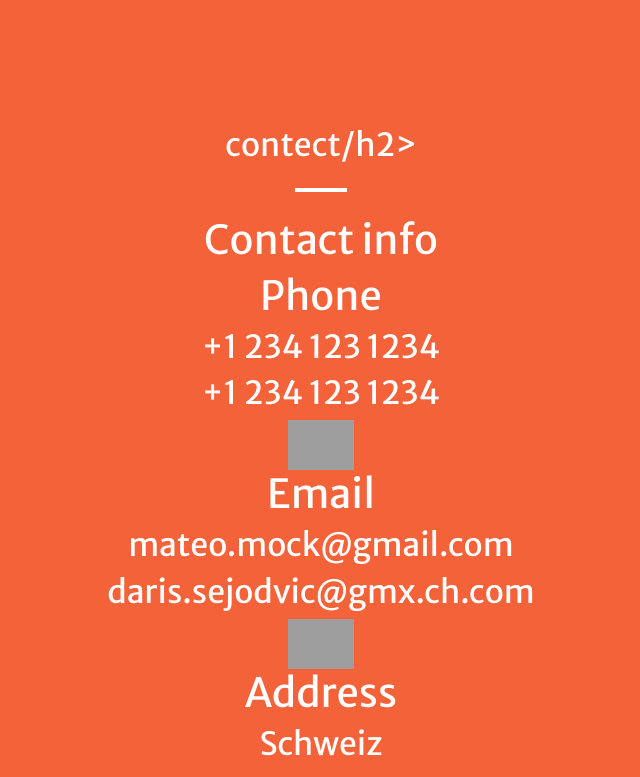
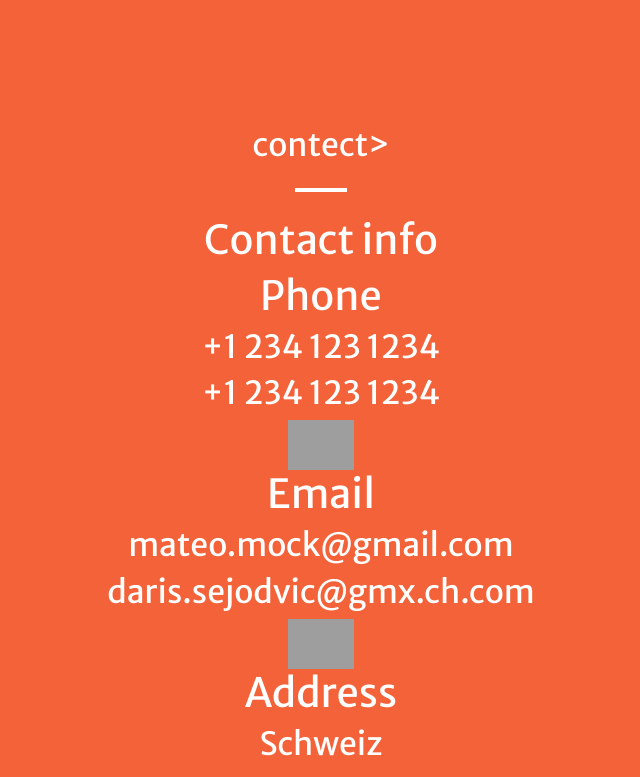
Before and after one commit to GustavNerd/tbi-srwx, a plain HTML site: page index.html in a window 1280 px wide. Shown: the part 802-1579 px from the top of the page, without its empty margins (319-959 px from the left). Drawn offline with nearby package versions, Linux system fonts and the light colour scheme; some packages are replaced by stand-ins of ours; grey boxes are pictures that could not be loaded; a script that the page names is missing.

Commit message:
Update index.html

```diff
--- a/index.html
+++ b/index.html
@@ -56,7 +56,7 @@
             <div class="container px-4 px-lg-5">
                 <div class="row gx-4 gx-lg-5 justify-content-center">
                     <div class="col-lg-8 text-center">
-                        <h2 class="text-white mt-0">contect/h2>
+                        <h2 class="text-white mt-0">contect>
                         <hr class="divider divider-light" />
                         <p class="text-white-75 mb-4"> <p>
 <p>
```
